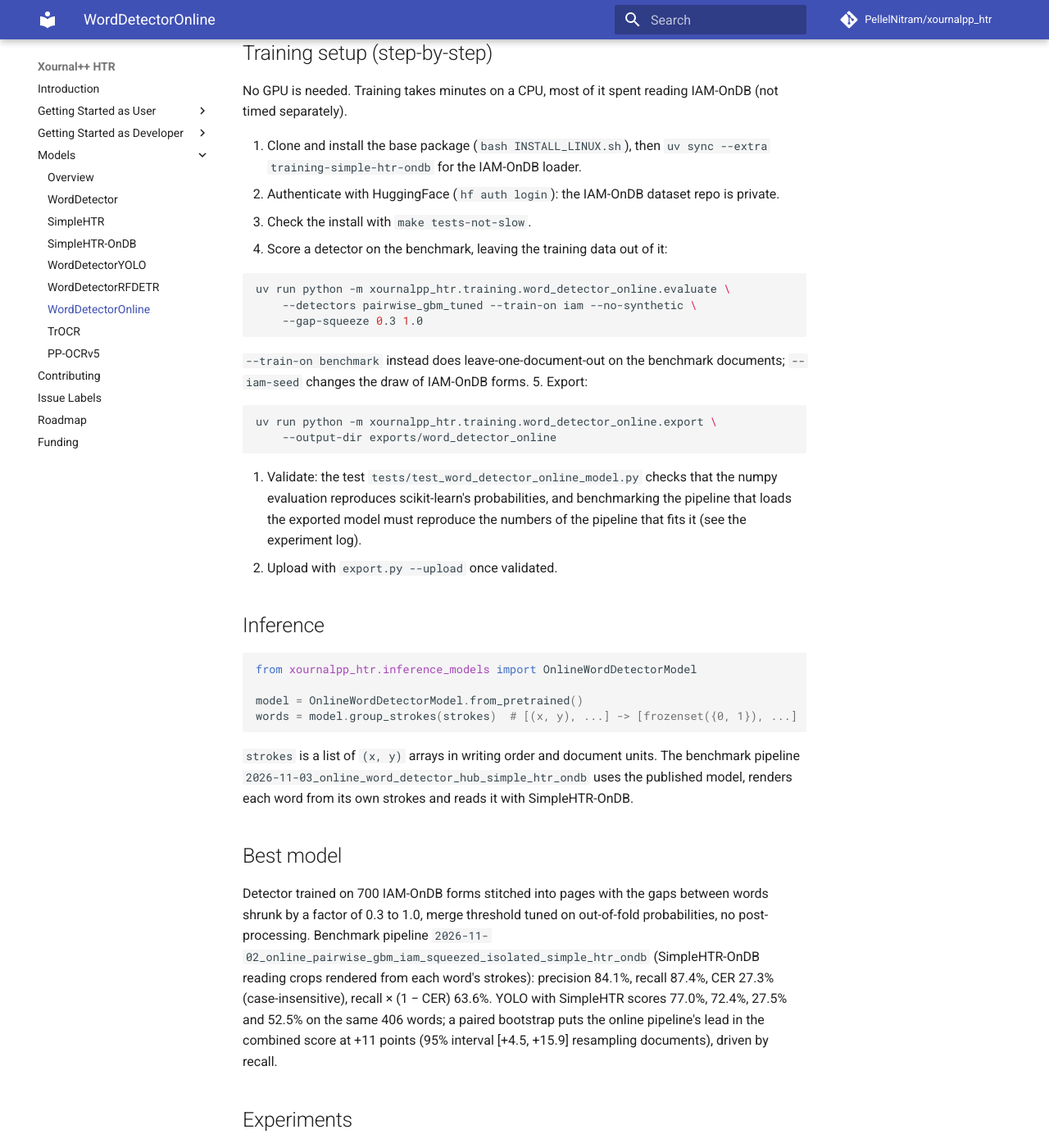
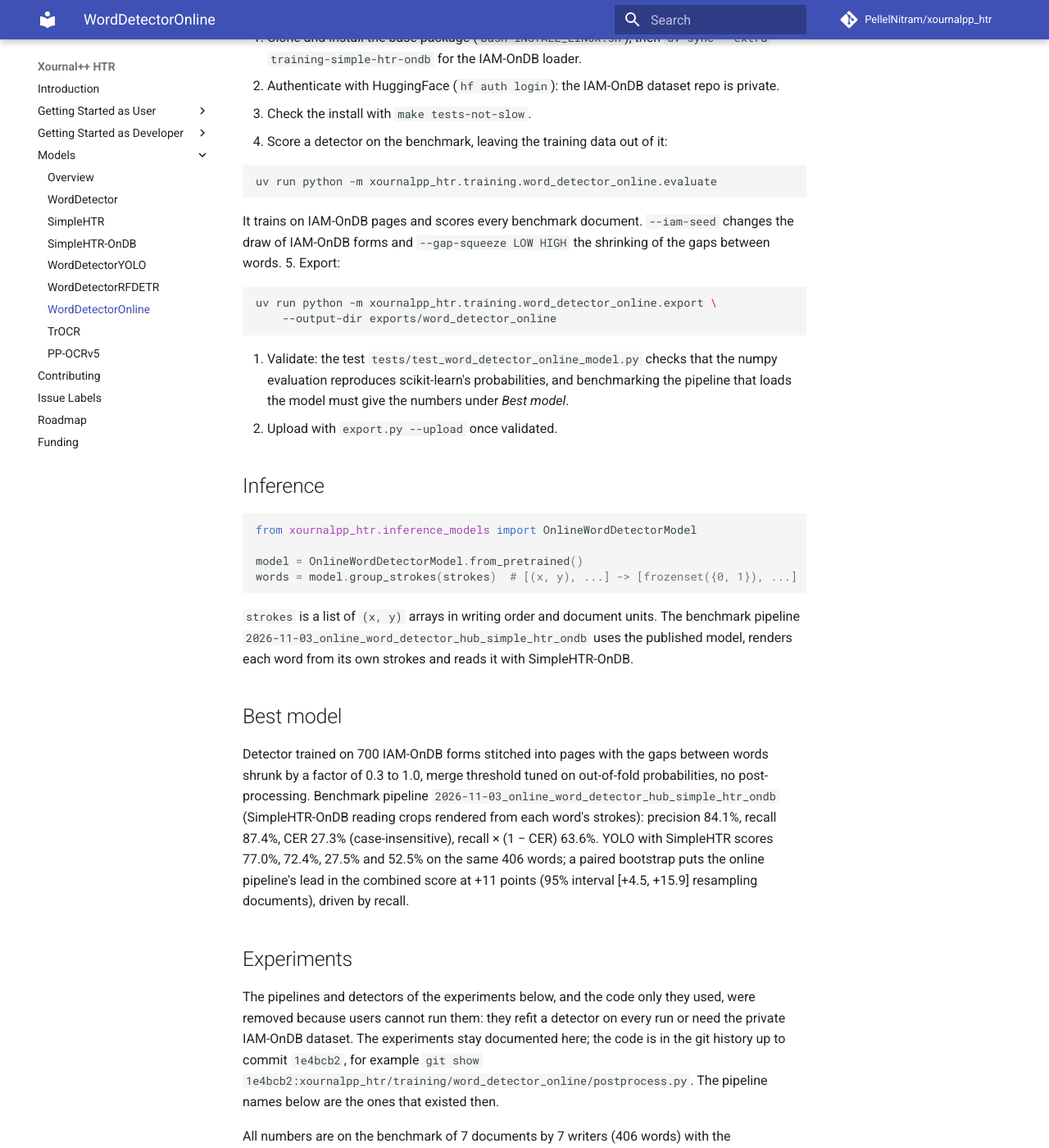
Before and after one commit to PellelNitram/xournalpp_htr, an MkDocs documentation site: the page built from docs/models/word_detector_online.md, in a window 1280 px wide and 1400 px high, scrolled down 1390 px. Shown: the whole window at 82% size. Built offline with MkDocs 1.6.1 and Material for MkDocs 9.7.7, drawn with Linux system fonts in a browser that asks for light colours; comment, search, counter and statistics services are not loaded; some of the changed text lies outside the part shown.

Commit message:
Update the WordDetectorOnline docs after removing the experiments. [CC]

````diff
--- a/docs/models/word_detector_online.md
+++ b/docs/models/word_detector_online.md
@@ -21,12 +21,10 @@
 | `strokes.py` | `StrokePage`, the strokes of a page plus word labels | base |
 | `features.py` | Spatial features of consecutive strokes | base |
 | `model.py` | Boosted trees as plain arrays, numpy evaluation, cutting into words | base |
-| `detectors.py` | The detectors tried (gap threshold, clustering, boosting) | base |
-| `iam_ondb.py`, `synthetic.py` | IAM-OnDB forms as training pages, synthetic non-text strokes | `training-simple-htr-ondb` |
+| `detectors.py` | The boosted detector and the tuning of its merge threshold | base |
+| `iam_ondb.py` | IAM-OnDB forms as training pages, with the gaps between words shrunk | `training-simple-htr-ondb` |
 | `data.py` | The benchmark documents as labelled stroke pages | base |
-| `metrics.py`, `evaluate.py` | Exact and box-coverage scoring, cross-validation CLI | base |
-| `postprocess.py` | Optional merging of fragments and dropping of underlines | base |
-| `pipeline.py` | Fits (or loads) a detector for the benchmark pipelines | `training-simple-htr-ondb` |
+| `metrics.py`, `evaluate.py` | Exact and box-coverage scoring, evaluation CLI | base |
 | `export.py` | Trains on IAM-OnDB, writes `model.npz` + `config.json`, HF Hub upload | `training-simple-htr-ondb` |
 | `model_card.md` | Published as the HF repo's `README.md` | none |
 
@@ -50,13 +48,12 @@
 4. Score a detector on the benchmark, leaving the training data out of it:
 
    ```bash
-   uv run python -m xournalpp_htr.training.word_detector_online.evaluate \
-       --detectors pairwise_gbm_tuned --train-on iam --no-synthetic \
-       --gap-squeeze 0.3 1.0
+   uv run python -m xournalpp_htr.training.word_detector_online.evaluate
    ```
 
-   `--train-on benchmark` instead does leave-one-document-out on the benchmark
-   documents; `--iam-seed` changes the draw of IAM-OnDB forms.
+   It trains on IAM-OnDB pages and scores every benchmark document.
+   `--iam-seed` changes the draw of IAM-OnDB forms and `--gap-squeeze LOW HIGH`
+   the shrinking of the gaps between words.
 5. Export:
 
    ```bash
@@ -66,8 +63,7 @@
 
 6. Validate: the test `tests/test_word_detector_online_model.py` checks that the
    numpy evaluation reproduces scikit-learn's probabilities, and benchmarking the
-   pipeline that loads the exported model must reproduce the numbers of the
-   pipeline that fits it (see the experiment log).
+   pipeline that loads the model must give the numbers under *Best model*.
 7. Upload with `export.py --upload` once validated.
 
 ## Inference
@@ -89,7 +85,7 @@
 Detector trained on 700 IAM-OnDB forms stitched into pages with the gaps between
 words shrunk by a factor of 0.3 to 1.0, merge threshold tuned on out-of-fold
 probabilities, no post-processing. Benchmark pipeline
-`2026-11-02_online_pairwise_gbm_iam_squeezed_isolated_simple_htr_ondb`
+`2026-11-03_online_word_detector_hub_simple_htr_ondb`
 (SimpleHTR-OnDB reading crops rendered from each word's strokes): precision
 84.1%, recall 87.4%, CER 27.3% (case-insensitive), recall × (1 − CER) 63.6%.
 YOLO with SimpleHTR scores 77.0%, 72.4%, 27.5% and 52.5% on the same 406 words;
@@ -97,6 +93,13 @@
 points (95% interval [+4.5, +15.9] resampling documents), driven by recall.
 
 ## Experiments
+
+The pipelines and detectors of the experiments below, and the code only they
+used, were removed because users cannot run them: they refit a detector on every
+run or need the private IAM-OnDB dataset. The experiments stay documented here;
+the code is in the git history up to commit `1e4bcb2`, for example
+`git show 1e4bcb2:xournalpp_htr/training/word_detector_online/postprocess.py`.
+The pipeline names below are the ones that existed then.
 
 All numbers are on the benchmark of 7 documents by 7 writers (406 words) with
 the benchmark's box-coverage matching. The benchmark is never part of the
@@ -169,8 +172,8 @@
 ## Current status
 
 - `OnlineWordDetectorModel` loads `model.npz` + `config.json` and groups strokes.
-- Benchmark pipelines exist for each experiment above; the best one is listed
-  under *Best model*.
+- One benchmark pipeline, `2026-11-03_online_word_detector_hub_simple_htr_ondb`,
+  uses the published detector; its numbers are under *Best model*.
 - Known issues: in a sample of the wrong crops about a quarter were merged
   words, and split words mostly show up as spurious boxes; strokes of arrows and underlines next to words become spurious boxes or steal a
   word's match; recognition errors on hard handwriting are not addressed here.
````
Also changed, not shown: xournalpp_htr/training/word_detector_online/model_card.md (+1 -1 lines).
